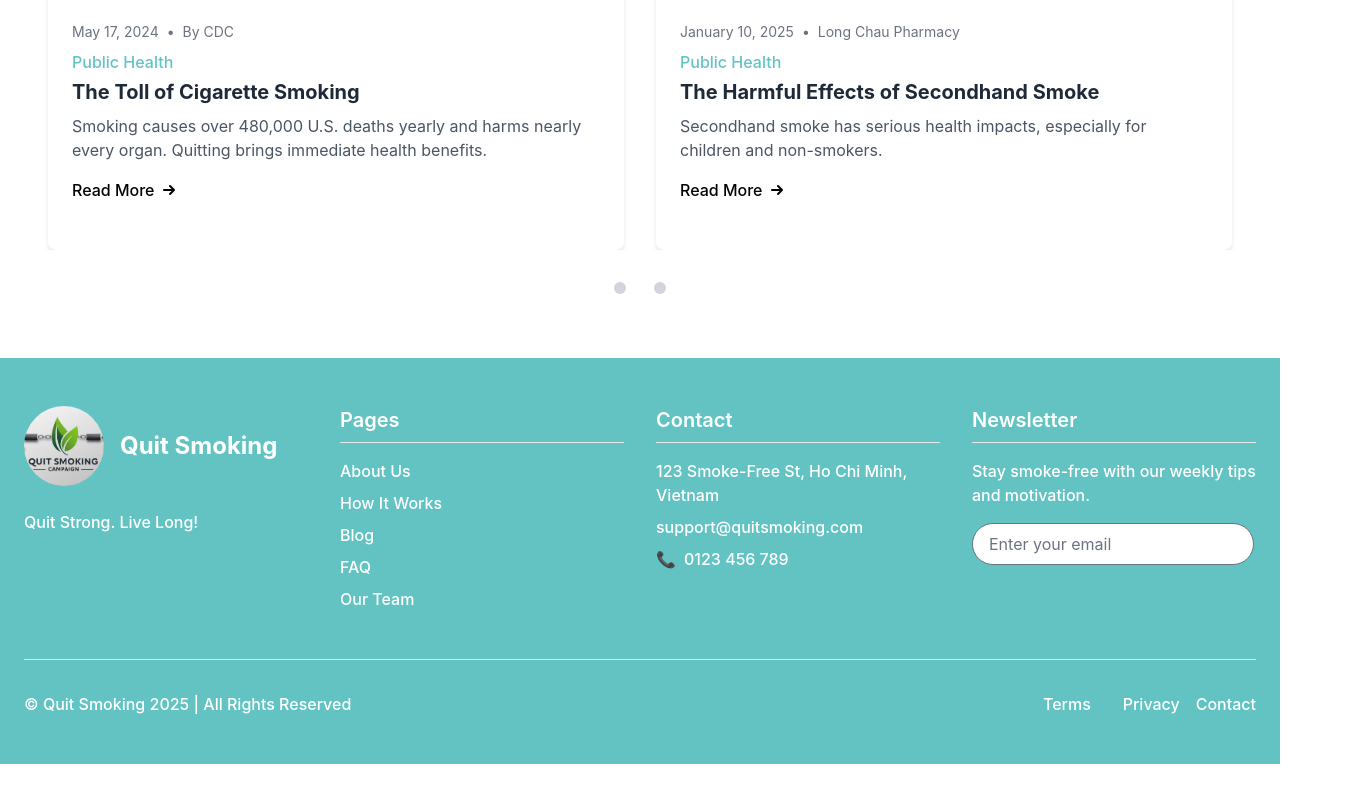
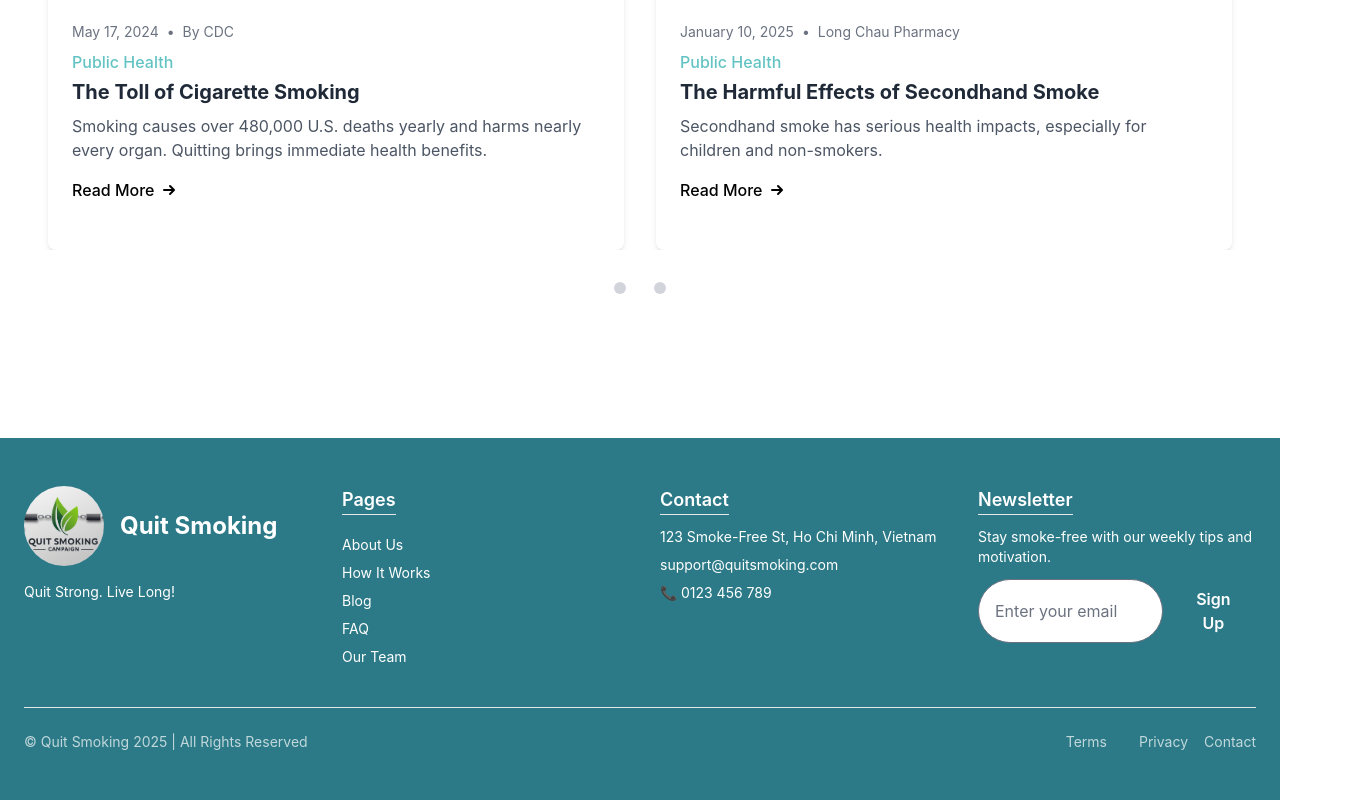
Before and after one commit to trlamm1505/Smoking-Cessation-Support-Platform, a React (Vite) app in the folder Smoking/: page / in a window 1280 px wide. Shown: the part 1771-2571 px from the top of the page, 1370 px wide, since content can reach past the window. Before the commit the page ends 2535 px from the top, so only its background shows below. Built offline with nearby package versions, Linux system fonts and the light colour scheme.

Commit message:
Fixed Footer

```diff
--- a/Smoking/src/assets/Components/Footer/Footer.jsx
+++ b/Smoking/src/assets/Components/Footer/Footer.jsx
@@ -1,108 +1,85 @@
 import React, { useEffect, useState } from 'react';
 
 const Footer = () => {
-   // State để kiểm soát hiển thị nút back-to-top
   const [showButton, setShowButton] = useState(false);
 
-  // Effect xử lý sự kiện scroll
   useEffect(() => {
-    // Hàm xử lý khi scroll
     const handleScroll = () => {
-      // Nếu scroll xuống quá 300px thì hiển thị nút back-to-top
       setShowButton(window.scrollY > 300);
     };
+    window.addEventListener('scroll', handleScroll);
+    return () => window.removeEventListener('scroll', handleScroll);
+  }, []);
 
-    // Thêm event listener khi component mount
-    window.addEventListener('scroll', handleScroll);
-
-    // Cleanup: gỡ bỏ event listener khi component unmount
-    return () => window.removeEventListener('scroll', handleScroll);
-  }, []); // Dependency array rỗng nghĩa là chỉ chạy 1 lần khi mount
-
-  // Hàm xử lý scroll lên đầu trang
   const scrollToTop = () => {
-    window.scrollTo({
-      top: 0, // Vị trí đầu trang
-      behavior: 'smooth' // Hiệu ứng cuộn mượt
-    });
+    window.scrollTo({ top: 0, behavior: 'smooth' });
   };
 
-
   return (
-    <footer className="bg-[#63c3c3] text-white py-12">
-      <div className="container mx-auto px-6">
-        <div className="grid grid-cols-1 md:grid-cols-4 gap-8">
-          {/* Brand Column */}
-          <div className="animate__animated animate__fadeInUp">
-            <div className="flex items-center mb-6">
+    <footer className="bg-[#2c7a87] text-white py-12 mt-20">
+      <div className="max-w-screen-xl mx-auto px-6">
+        <div className="grid grid-cols-1 md:grid-cols-4 gap-10">
+          {/* Logo & Slogan */}
+          <div>
+            <div className="flex items-center mb-4">
               <img
-                src="/public/Images/logo.jpg"
+                src="/Images/logo.jpg"
                 alt="Logo"
-                width={120}
-                height={120}
+                width={80}
+                height={80}
                 className="rounded-full object-cover w-20 h-20"
               />
-              <span className="ml-4 text-2xl font-bold text-white">Quit Smoking</span>
+              <span className="ml-4 text-2xl font-bold">Quit Smoking</span>
             </div>
-            <p className="text-white font-medium mb-6">
-             Quit Strong. Live Long!
-            </p>
+            <p className="text-white text-sm">Quit Strong. Live Long!</p>
           </div>
 
-          {/* Pages Column */}
-          <div className="animate__animated animate__fadeInUp">
-            <h3 className="text-xl font-semibold mb-4 border-b border-orange-300 pb-2 text-white">Pages</h3>
-            <ul className="space-y-2">
-              <li><a href="#" className="text-white hover:text-orange-200 transition font-medium">About Us</a></li>
-              <li><a href="#" className="text-white hover:text-orange-200 transition font-medium">How It Works</a></li>
-              <li><a href="#" className="text-white hover:text-orange-200 transition font-medium">Blog</a></li>
-              <li><a href="#" className="text-white hover:text-orange-200 transition font-medium">FAQ</a></li>
-              <li><a href="#" className="text-white hover:text-orange-200 transition font-medium">Our Team</a></li>
+          {/* Pages */}
+          <div>
+            <h3 className="text-lg font-semibold mb-3 border-b border-orange-300 inline-block">Pages</h3>
+            <ul className="mt-2 space-y-2 text-sm">
+              <li><a href="#" className="hover:text-orange-200 transition">About Us</a></li>
+              <li><a href="#" className="hover:text-orange-200 transition">How It Works</a></li>
+              <li><a href="#" className="hover:text-orange-200 transition">Blog</a></li>
+              <li><a href="#" className="hover:text-orange-200 transition">FAQ</a></li>
+              <li><a href="#" className="hover:text-orange-200 transition">Our Team</a></li>
             </ul>
           </div>
 
-          {/* Contact Column */}
-          <div className="animate__animated animate__fadeInUp">
-            <h3 className="text-xl font-semibold mb-4 border-b border-orange-300 pb-2 text-white">Contact</h3>
-            <address className="not-italic space-y-2 text-white font-medium">
+          {/* Contact */}
+          <div>
+            <h3 className="text-lg font-semibold mb-3 border-b border-orange-300 inline-block">Contact</h3>
+            <address className="not-italic space-y-2 text-sm">
               <p>123 Smoke-Free St, Ho Chi Minh, Vietnam</p>
               <p>support@quitsmoking.com</p>
-              <p className="flex items-center">
-                <span className="mr-2">📞</span> 0123 456 789
-              </p>
+              <p>📞 0123 456 789</p>
             </address>
           </div>
 
-          {/* Newsletter Column */}
-          <div className="animate__animated animate__fadeInUp">
-            <h3 className="text-xl font-semibold mb-4 border-b border-orange-300 pb-2 text-white">Newsletter</h3>
-            <p className="text-white font-medium mb-4">
-              Stay smoke-free with our weekly tips and motivation.
-            </p>
+          {/* Newsletter */}
+          <div>
+            <h3 className="text-lg font-semibold mb-3 border-b border-orange-300 inline-block">Newsletter</h3>
+            <p className="text-sm mb-3">Stay smoke-free with our weekly tips and motivation.</p>
             <div className="flex flex-col sm:flex-row gap-2">
               <input
                 type="email"
                 placeholder="Enter your email"
-                className="px-4 py-2 rounded-full text-gray-800 focus:outline-none focus:ring-2 focus:ring-orange-400 flex-grow"
+                className="px-4 py-2 rounded-full text-gray-800 focus:outline-none focus:ring-2 focus:ring-orange-400 w-full"
               />
-              <button className="bg-orange-500 hover:bg-orange-600 text-white font-bold px-6 py-2 rounded-full whitespace-nowrap transition">
+              <button className="bg-orange-500 hover:bg-orange-600 text-white font-semibold px-6 py-2 rounded-full transition">
                 Sign Up
               </button>
             </div>
           </div>
         </div>
 
-        {/* Bottom Footer */}
-        <div className="border-t border-orange-300 mt-12 pt-8">
-          <div className="flex flex-col md:flex-row justify-between items-center">
-            <div className="text-white font-medium mb-4 md:mb-0">
-              © Quit Smoking 2025 | All Rights Reserved
-            </div>
-            <div className="flex space-x-4">
-              <a href="#" className="text-white hover:text-orange-200 transition font-medium">Terms</a>
-              <a href="#" className="text-white hover:text-orange-200 transition font-medium">Privacy</a>
-              <a href="#" className="text-white hover:text-orange-200 transition font-medium">Contact</a>
-            </div>
+        {/* Bottom section */}
+        <div className="border-t border-white/20 mt-10 pt-6 flex flex-col md:flex-row justify-between items-center text-sm text-white/70">
+          <p className="mb-3 md:mb-0">© Quit Smoking 2025 | All Rights Reserved</p>
+          <div className="flex space-x-4">
+            <a href="#" className="hover:text-orange-300">Terms</a>
+            <a href="#" className="hover:text-orange-300">Privacy</a>
+            <a href="#" className="hover:text-orange-300">Contact</a>
           </div>
         </div>
       </div>
@@ -111,10 +88,10 @@ const Footer = () => {
       {showButton && (
         <button
           onClick={scrollToTop}
-          className="fixed bottom-6 right-6 bg-orange-500 hover:bg-orange-600 text-white p-3 rounded-full shadow-lg cursor-pointer transition-all duration-300 flex items-center justify-center w-12 h-12"
+          className="fixed bottom-6 right-6 bg-orange-500 hover:bg-orange-600 text-white p-3 rounded-full shadow-lg w-12 h-12 flex items-center justify-center"
           aria-label="Back to top"
         >
-          <span className="text-xl font-bold">↑</span>
+          ↑
         </button>
       )}
     </footer>
```
